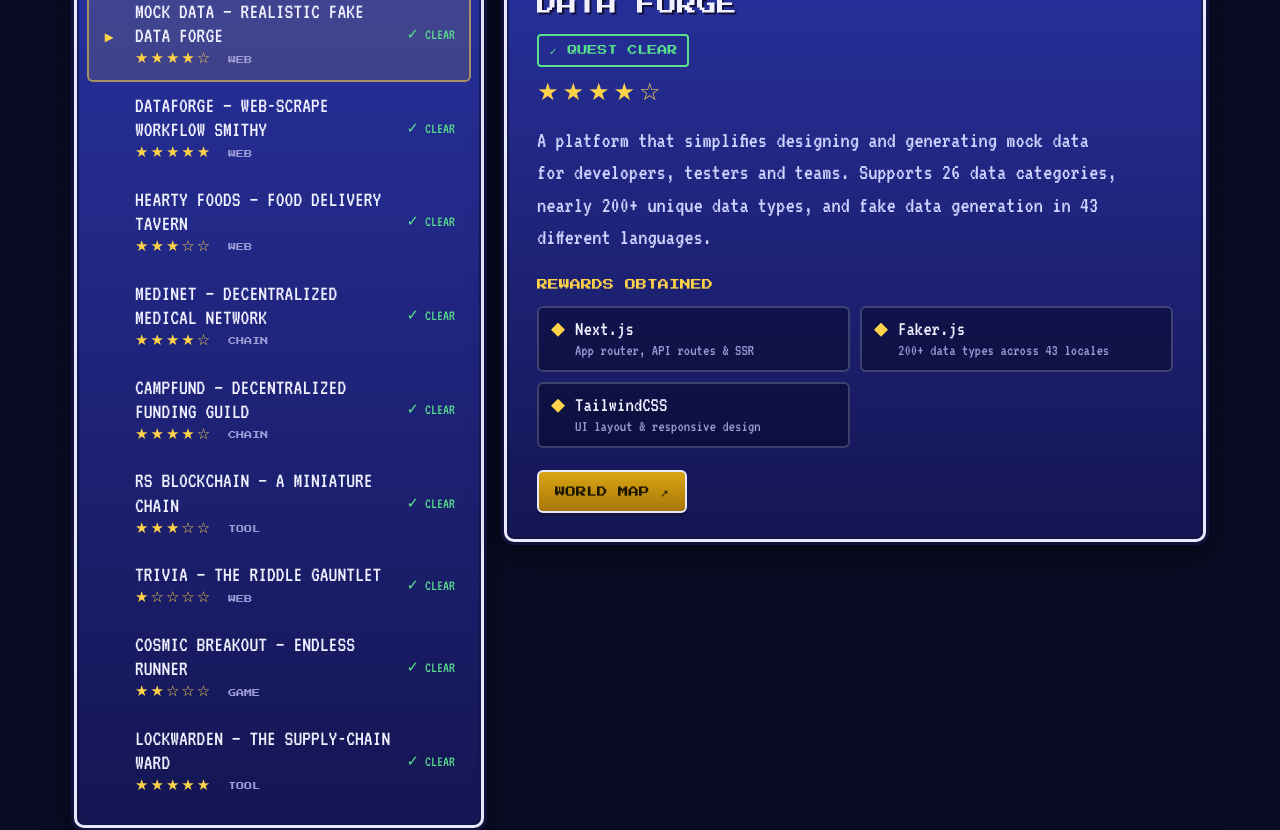
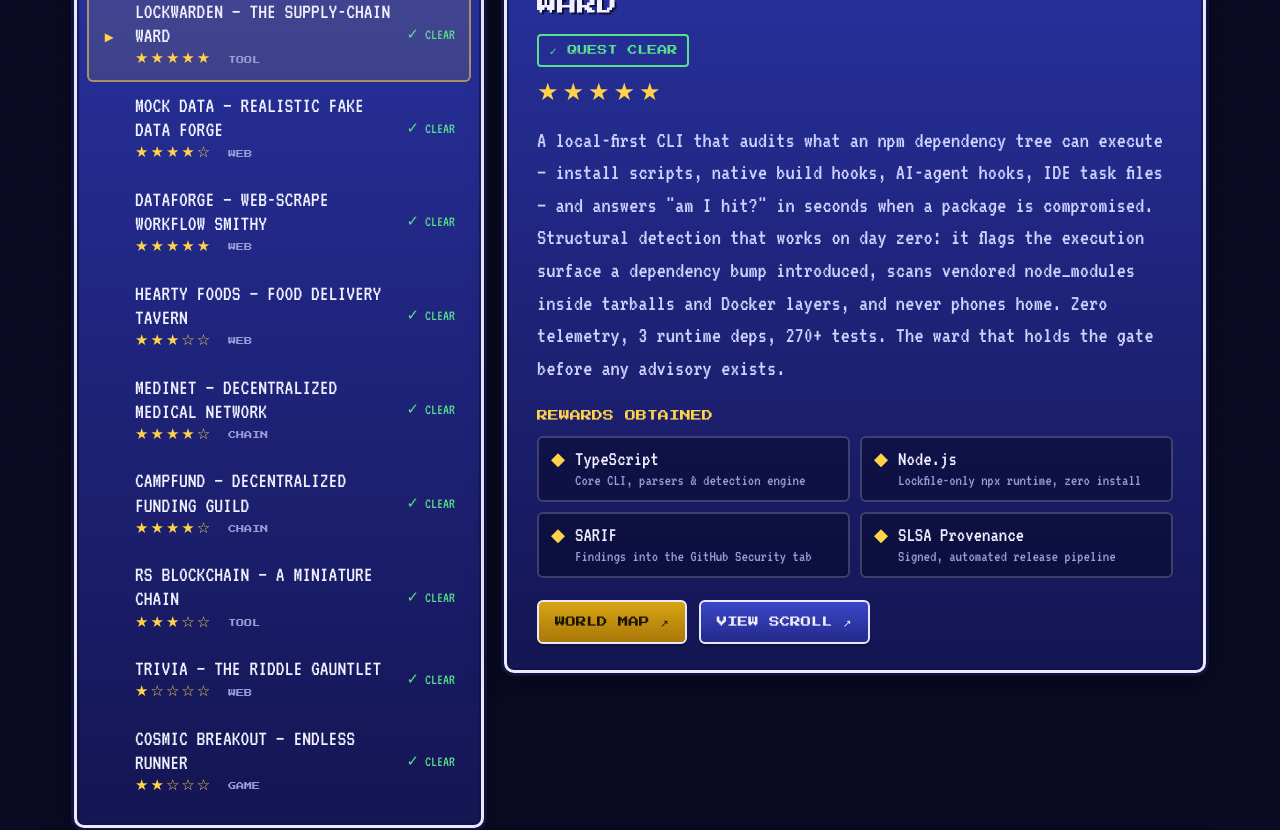
Before and after one commit to itsraghul/portfolio, a Next.js app: page /projects in a window 1280 px wide. Shown: the part 340-1170 px from the top of the page. Built offline with nearby package versions, Linux system fonts and the light colour scheme; a web font is replaced by a local one.

Commit message:
feat: move lockwarden to the top of the quest log
Reorder the QUEST_THEMES array so the lockwarden theme is first, making it
the top row in the projects/quest list and the default-selected quest.

```diff
--- a/constants/quests.ts
+++ b/constants/quests.ts
@@ -23,6 +23,13 @@ const QUEST_THEMES: Array<{
     category: QuestCategory;
     desc: string;
 }> = [
+    {
+        match: "lockwarden",
+        fullTitle: "LOCKWARDEN — THE SUPPLY-CHAIN WARD",
+        stars: 5,
+        category: "tool",
+        desc: "A local-first CLI that audits what an npm dependency tree can execute — install scripts, native build hooks, AI-agent hooks, IDE task files — and answers \"am I hit?\" in seconds when a package is compromised. Structural detection that works on day zero: it flags the execution surface a dependency bump introduced, scans vendored node_modules inside tarballs and Docker layers, and never phones home. Zero telemetry, 3 runtime deps, 270+ tests. The ward that holds the gate before any advisory exists.",
+    },
     {
         match: "Mock Data",
         fullTitle: "MOCK DATA — REALISTIC FAKE DATA FORGE",
@@ -79,13 +86,6 @@ const QUEST_THEMES: Array<{
         category: "game",
         desc: "An endless runner mobile game developed with GDevelop5. Dodge, run, repeat — built for Android.",
     },
-    {
-        match: "lockwarden",
-        fullTitle: "LOCKWARDEN — THE SUPPLY-CHAIN WARD",
-        stars: 5,
-        category: "tool",
-        desc: "A local-first CLI that audits what an npm dependency tree can execute — install scripts, native build hooks, AI-agent hooks, IDE task files — and answers \"am I hit?\" in seconds when a package is compromised. Structural detection that works on day zero: it flags the execution surface a dependency bump introduced, scans vendored node_modules inside tarballs and Docker layers, and never phones home. Zero telemetry, 3 runtime deps, 270+ tests. The ward that holds the gate before any advisory exists.",
-    },
 ];
 
 export const QUESTS: Quest[] = QUEST_THEMES.flatMap((theme) => {
```
